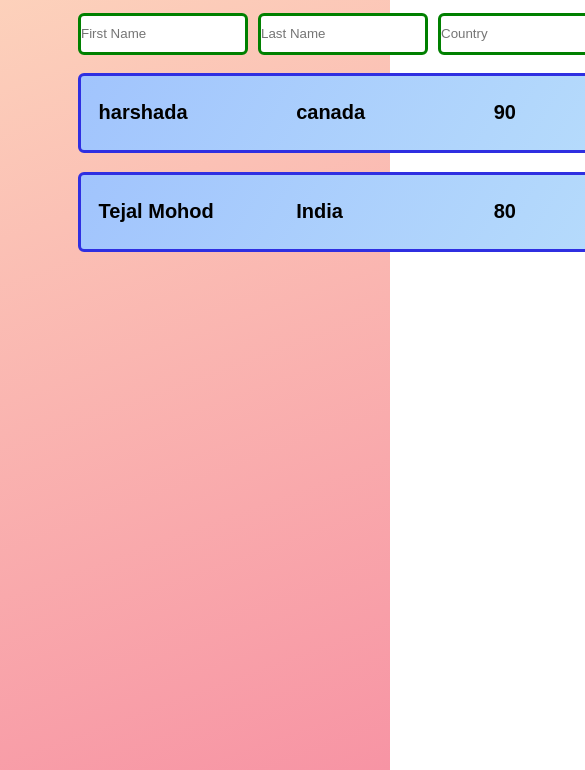
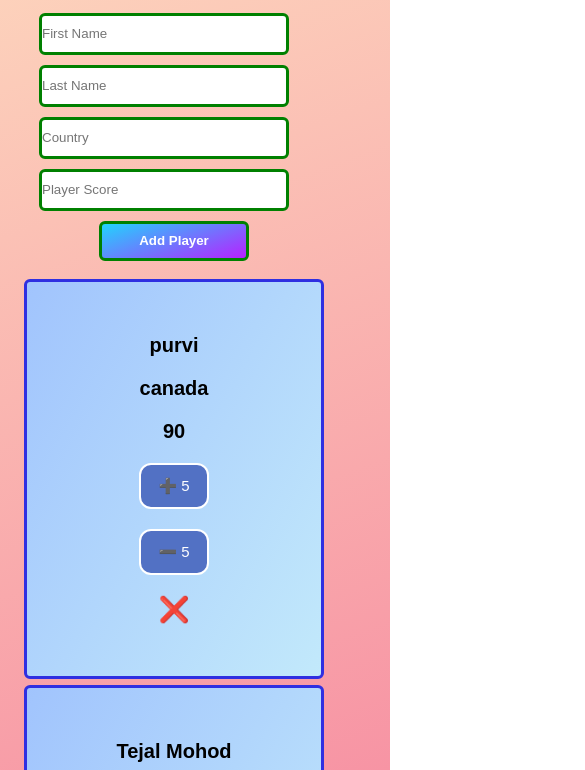
Before and after one commit to tejal29may/leaderBoard, a plain HTML site: page index.html in a window 390 px wide. Shown: the part 74-844 px from the top of the page, 585 px wide, since content can reach past the window. Drawn offline with Linux system fonts and the light colour scheme.

Commit message:
leaderboard

```diff
--- a/script.js
+++ b/script.js
@@ -9,7 +9,7 @@ const list=[{
 
 },
 {
-name:"harshada",
+name:"purvi",
 country:"canada",
 score:90,
 }]
@@ -92,10 +92,12 @@ addButton.addEventListener("click",(e)=>{
 
 
     let allbtns = document.querySelectorAll('.deletbtn')
-    allbtns.forEach((items,index)=>{
+    allbtns.forEach((items,i)=>{
     items.addEventListener('click',()=>{
     items.parentNode.remove();
-    arr.splice(index,1);
+    list.splice(i,1);
+
+    // arr.splice(index,1);
 
     })
 })
@@ -167,7 +169,7 @@ function updatefuction() {
 
         addition.innerText = "➕ 5";
         minus.innerText = "➖ 5";
-        deletebtn.innerText="✖";
+        deletebtn.innerText="❌";
 
 
         div.classList.add("main_div");
@@ -178,10 +180,11 @@ function updatefuction() {
 
 
     let allbtns = document.querySelectorAll('.deletbtn')
-    allbtns.forEach((items,index)=>{
+    allbtns.forEach((items,i)=>{
     items.addEventListener('click',()=>{
     items.parentNode.remove();
-    arr.splice(index,1);
+
+    list.splice(i,1);
     console.log('saf');
     })
 })
--- a/styles.css
+++ b/styles.css
@@ -22,12 +22,14 @@ cursor: pointer;
     flex-direction: column;
     margin: 4% auto;
     margin-left: 20%;
+    flex-wrap: wrap;
 
 
 }
 .upper{
     display: flex;
     gap: 10px;
+    flex-wrap: wrap;
 }
 input{
     width: 170px;
@@ -49,6 +51,7 @@ input{
     height: 80px;
     border: 3px solid rgb(47, 47, 225);
     display: flex;
+    flex-wrap: wrap;
     border-radius: 6px;
     margin-bottom: 2%;
     /* justify-content: center; */
@@ -102,3 +105,44 @@ h2{
     font-size: 25px;
     font-weight: bold;
 }
+
+
+
+
+@media screen and (max-width:425px) {
+    .board{
+        width: 300px;
+        margin-left: 10%;
+
+    }
+    .upper{
+        display: flex;
+        flex-direction: column;
+    }
+    input{
+        width: 250px;
+    }
+    #add{
+        display: flex;
+        justify-content: center;
+        align-items: center;
+        margin-left: 20%;
+    }
+    .lower{
+        display: flex;
+        flex-direction: column;
+        /* max-width: 300px; */
+    }
+    .main_div{
+        width: 300px;
+        height: 400px;
+        display: flex;
+        flex-direction: column;
+        justify-content: center;
+        align-items: center;
+        margin-left: -5%;
+    }
+    .name,.country,.score{
+        text-align: center;
+    }
+}
```
